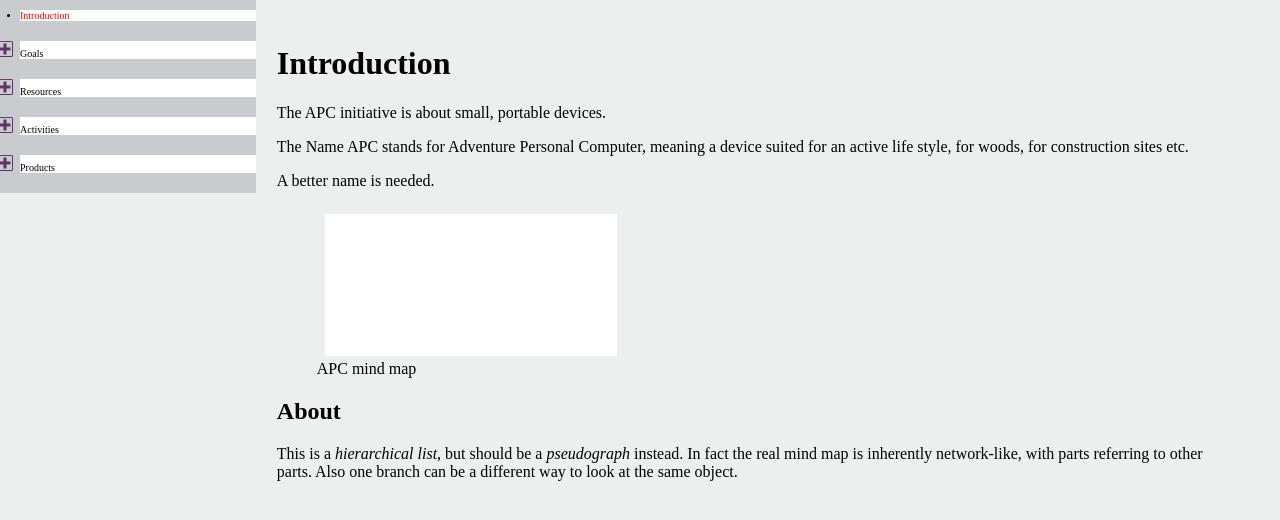
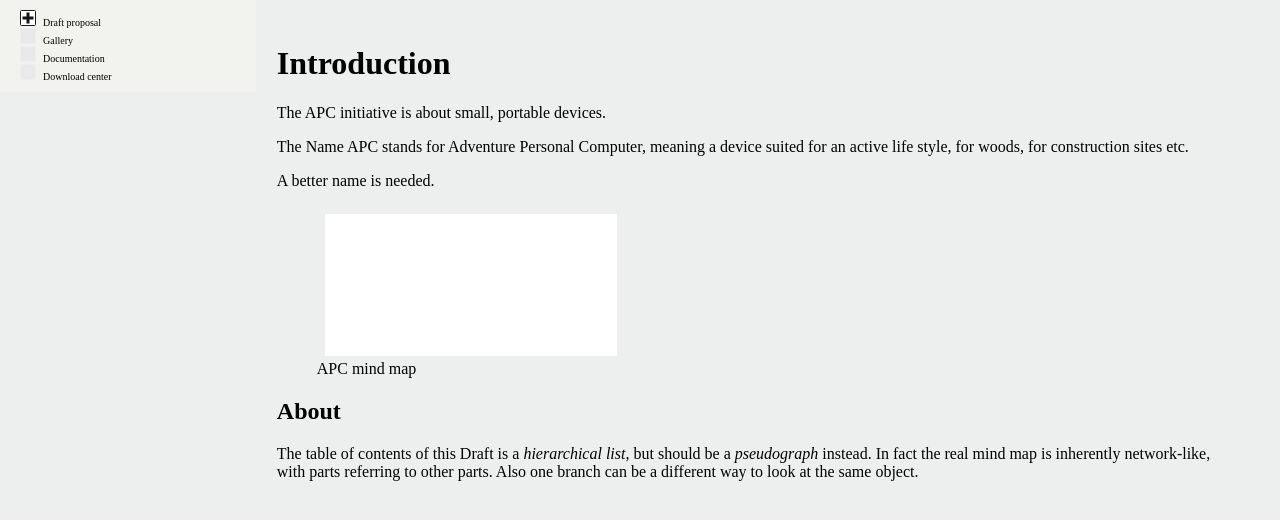
Before and after one commit to argoste/lateriz, a PHP site: page /intro.php in a window 1280 px wide. Shown: the top 520 px of the page. Run offline with PHP 8.4, Linux system fonts and the light colour scheme.

Commit message:
Reorganized the Website separating the Draft proposal from the toplevel of the website (aka the <nav>). Website styling improvements with use of svg icons.

```diff
--- a/website/common.php
+++ b/website/common.php
@@ -16,8 +16,9 @@
     </script>
     <nav>
       <ul class="collapsibleList">
-        <li title="About" class="toplevel"><a href="intro.php">Introduction</a>
-        </li>
+        <li class="toplevel">Draft proposal
+          <ul>
+            <li><a href="intro.php">Introduction</a></li>
              <li title="The motivations to make" class="toplevel">Goals
               <ul>
                 <li>Alternative user experience</li>
@@ -29,6 +30,7 @@
                 <li>Environment protection</li>
               </ul>
             </li>
+
              <li title="The things needed" class="toplevel">Resources
               <ul>
                 <li>Time</li>
@@ -54,6 +56,23 @@
                 <li>Documentation</li>
               </ul>
             </li>
+
+          </ul>
+       </li>
+        <li class="toplevel">Gallery</li>
+        <li class="toplevel">Documentation</li>
+        <li class="toplevel">Download center</li>
+        <!--
+        Possible sections/subprojects:
+
+        <li>News</li>
+        <li>About us (Contacts)</li>
+        <li>Partners (other OSS & OSH projects)</li>
+        <li>Bibliography (mainly websites)</li>
+        <li>History (shorter than reading the git log)</li
+        <li>Roadmap (the future)</li>
+
+          -->
       </ul>
     </nav>
     <main>
--- a/website/fancy.css
+++ b/website/fancy.css
@@ -9,7 +9,7 @@ nav {
   width: 20%;
   margin: 0%;
   padding: 0em;
-  background: #CACBCE;
+  background: #F2F2EF;
   color: #000000;
   font-size: x-small;
   }
@@ -18,37 +18,38 @@ nav ul {
   margin-right: 0em;
   padding-left: 2em;
 }
-nav li.toplevel {
+/*nav li.toplevel {
   color: black;
   background: white;
   margin-bottom: 2em;
-}
+}*/
 a:link {
   text-decoration: none;
-  color: #FF0000;
+  color: #0061FF;
 }
 a:visited {
-  color: #7F0404;
+  color: #003EAA;
  }
 .collapsibleList li{
   cursor:auto;
   list-style-position: inside;
-  list-style: disc;
+  list-style-type: disc;
+  list-style-image: url('button.svg');
 }
 li.collapsibleListOpen{
-  list-style-image:url('button-opened.png');
+  list-style-image:url('button-opened.svg');
   cursor:pointer;
 }
 li.collapsibleListClosed{
-  list-style-image:url('button-closed.png');
+  list-style-image:url('button-closed.svg');
   cursor:pointer;
 }
 main {
+  position: relative;
   box-sizing: border-box;
   margin: 0%;
   background: inherit;
   width: 77%;
-  position: relative;
   left: 20%;
   padding: 1em;
 }
--- a/website/intro.php
+++ b/website/intro.php
@@ -11,7 +11,8 @@ $mycontent = <<< MAIN
         <figcaption>APC mind map</figcaption>
     </figure>
     <h2>About</h2>
-    <p>This is a <dfn title="Immagine it like a tree that has a trunc
+    <p>The table of contents of this Draft is a
+		<dfn title="Immagine it like a tree that has a trunc
     dividing in several branch, every branch has one parent and can have many
     children">hierarchical list</dfn>, but should be a
     <dfn title="Imagine it like a network of nodes,  with each one connected to
```
Also changed, not shown: website/button-closed.png (deleted), website/button-closed.svg (added), website/button-opened.png (deleted), website/button-opened.svg (added), website/button.svg (added), website/generic_16x16_icon.svg (deleted). Lines whose indentation alone changed are shown as unchanged.
